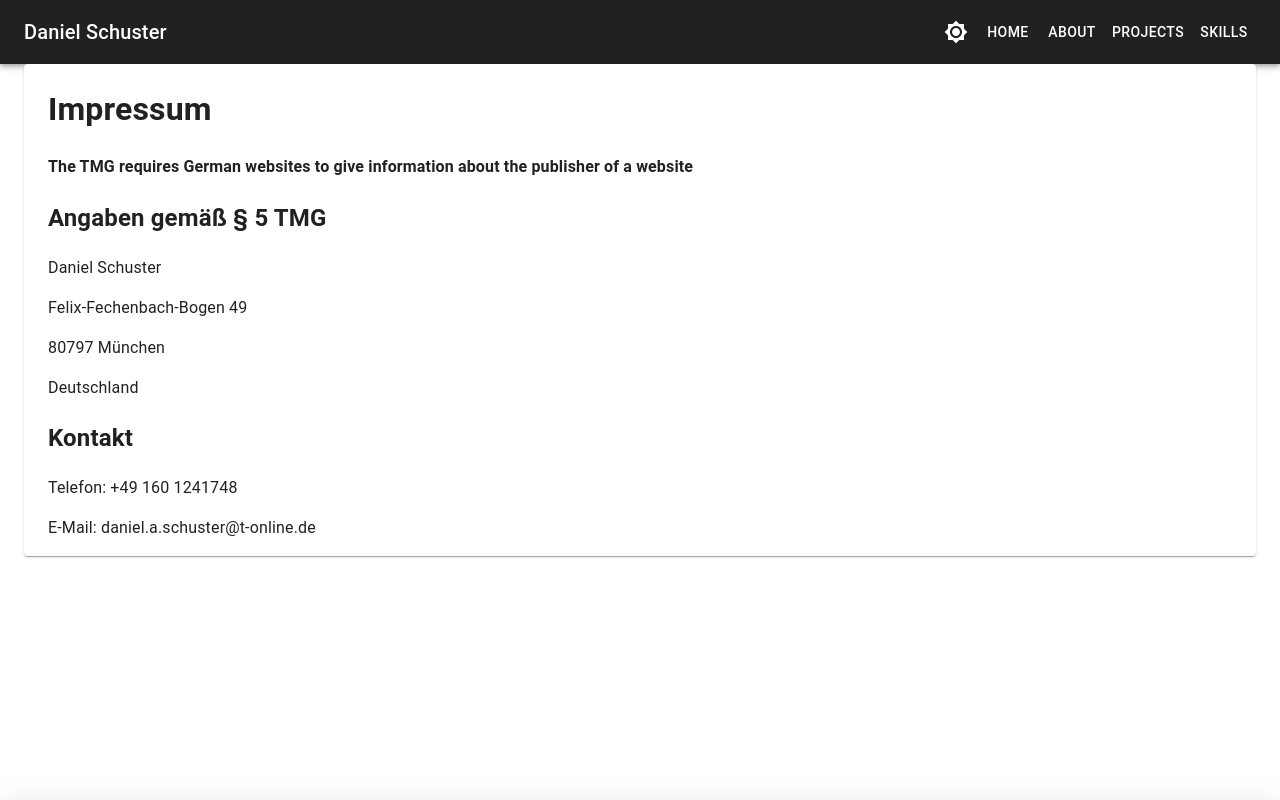
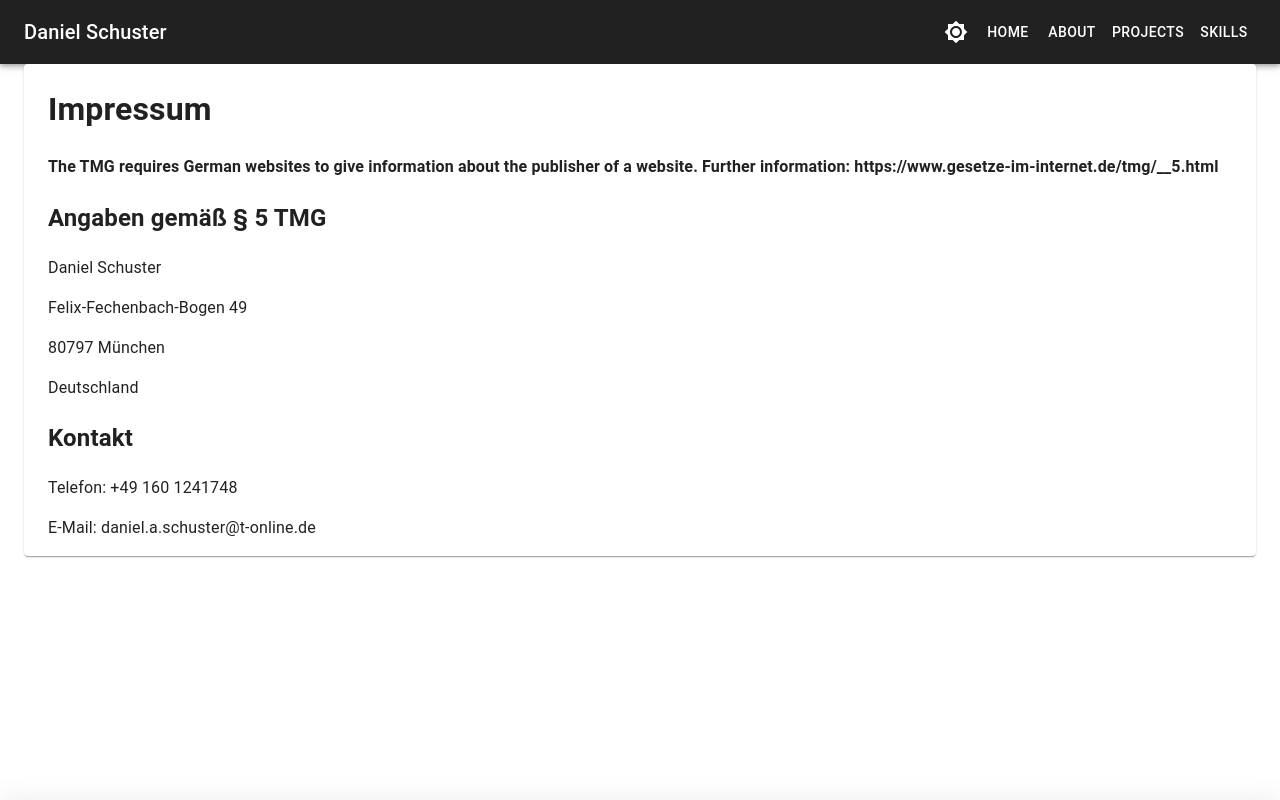
Before and after one commit to danielschuster-muc/personal-website, a Next.js app: page /legal-notice in a window 1280 px wide. Shown: the top 800 px of the page. Built offline with nearby package versions, Linux system fonts and the light colour scheme.

Commit message:
edit legal notice and change sitemap url to raw url

```diff
--- a/next-sitemap.config.js
+++ b/next-sitemap.config.js
@@ -1,6 +1,6 @@
 /** @type {import('next-sitemap').IConfig} */
 const config = {
-  siteUrl: process.env.SITE_URL || "https://www.danielschuster.me",
+  siteUrl: process.env.SITE_URL || "https://danielschuster.me",
   generateRobotsTxt: true,
   generateIndexSitemap: false,
 };
--- a/pages/legal-notice/index.js
+++ b/pages/legal-notice/index.js
@@ -1,4 +1,5 @@
 import { Box, Card } from "@mui/material";
+import Link from "next/link";
 import Meta from "../../components/Meta";
 
 const LegalNotice = () => {
@@ -6,14 +7,17 @@ const LegalNotice = () => {
     <>
       <Meta
         title="Legal Notice"
-        description="The TMG requires German websites to give information about the publisher of a website"
+        description="The TMG requires German websites to give information about the publisher of a website."
       />
       <Card>
         <Box px={3}>
           <h1>Impressum</h1>
           <h4>
             The TMG requires German websites to give information about the
-            publisher of a website
+            publisher of a website. Further information:{" "}
+            <Link href="https://www.gesetze-im-internet.de/tmg/__5.html">
+              https://www.gesetze-im-internet.de/tmg/__5.html
+            </Link>
           </h4>
           <h2>Angaben gemäß § 5 TMG</h2>
           <div>
```
